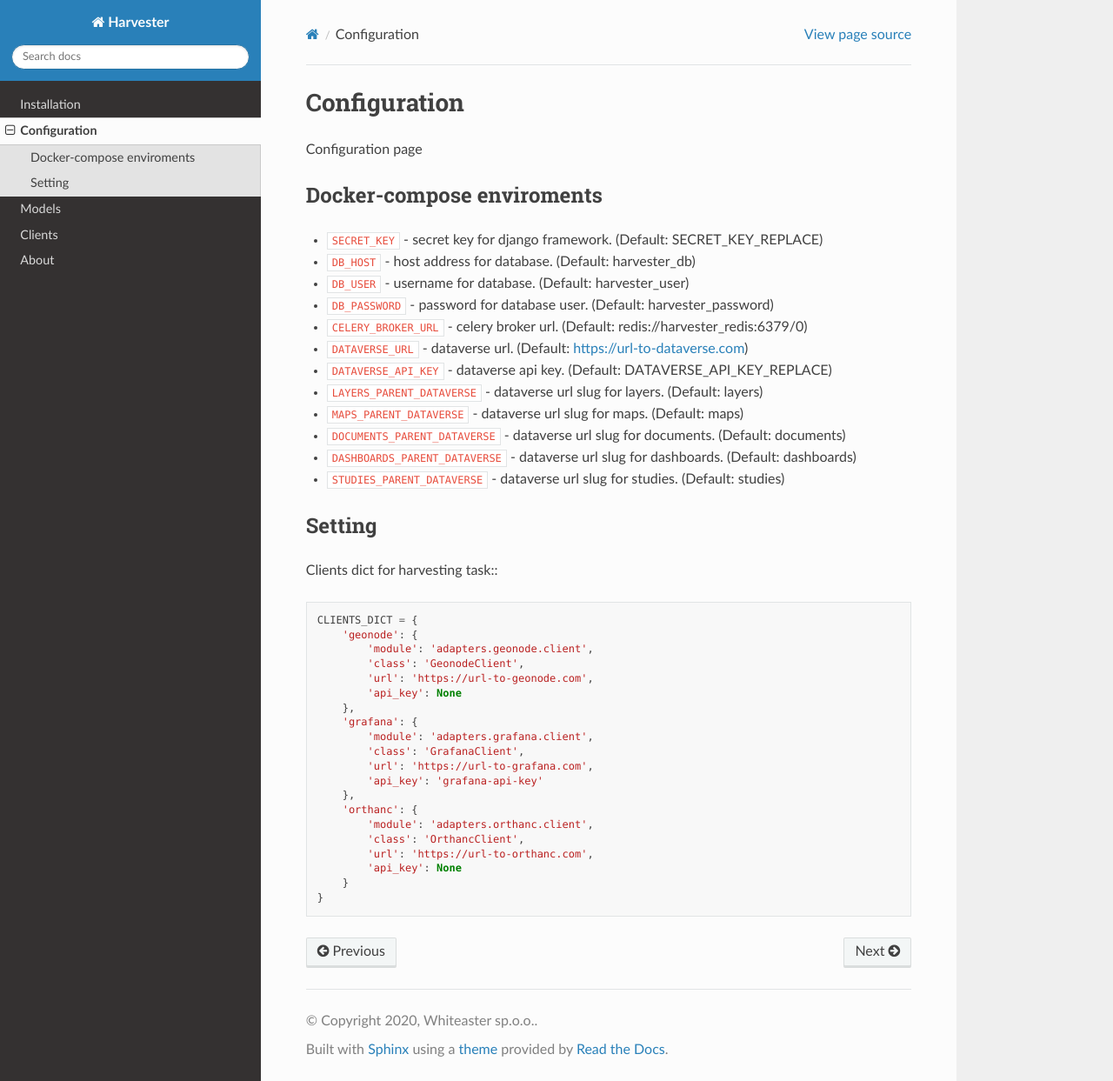
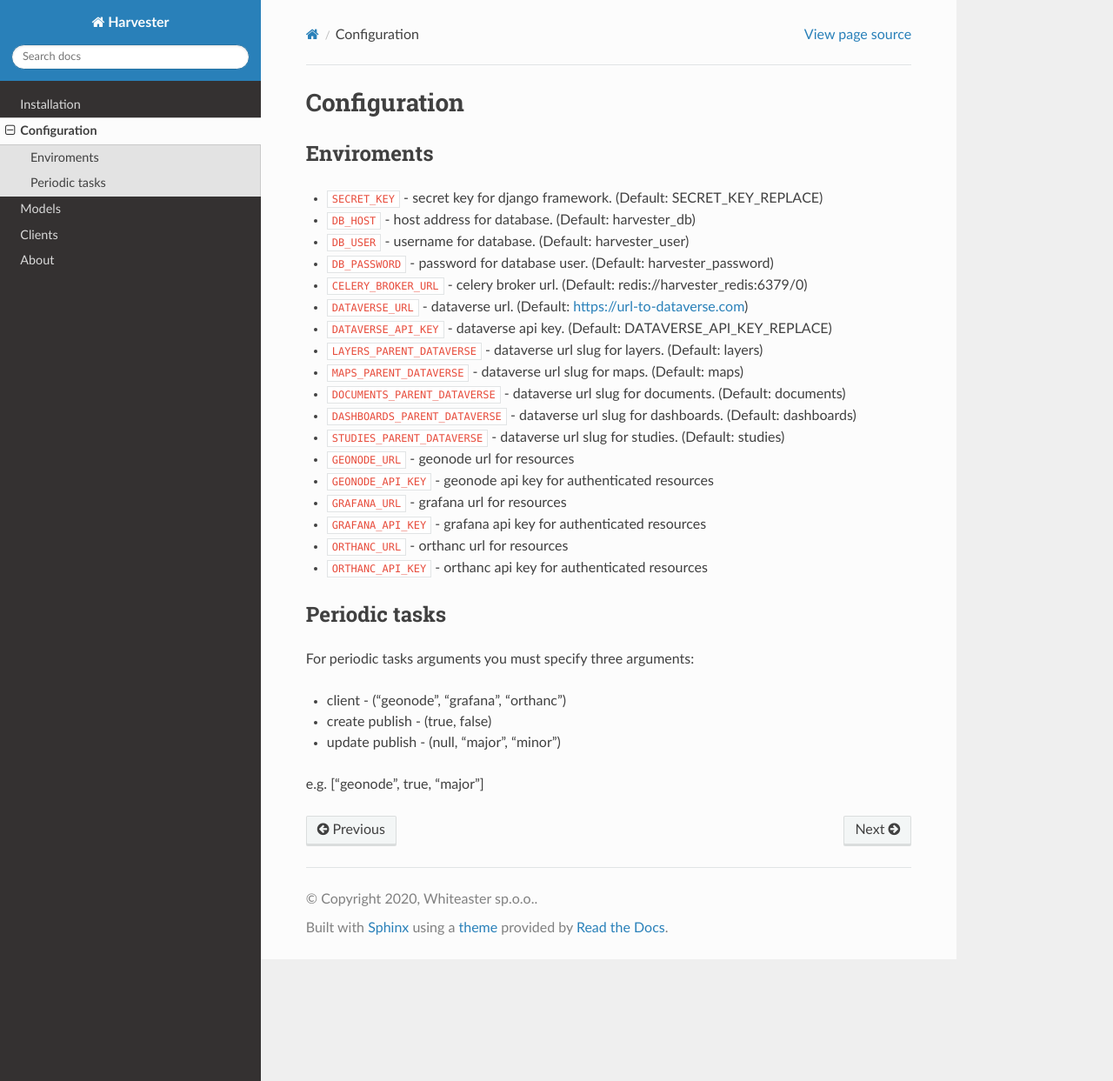
Before and after one commit to OpenForestData/Harverster, a Sphinx documentation site: the page built from docs/modules/configuration.rst, in a window 1280 px wide and 1243 px high. Shown: the whole window at 87% size. Built offline with Sphinx 7.4.7 and the Read the Docs theme 2.0.0, drawn with Linux system fonts in a browser that asks for light colours.

```diff
--- a/docs/modules/about.rst
+++ b/docs/modules/about.rst
@@ -1,9 +1,10 @@
 About
 =====
 
-Page about harvester
+Application copies resources to dataverse from possible sources creating datasets and datafiles
 
 License
 -------
 
-License text
+According to the agreement, the software is covered by the GNU General Publice License 3 - https://www.gnu.org/licenses/gpl-3.0.html
+Documentation in accordance with IX point 2 of the OPZ, after the transfer of copyright, is the property of the Ordering Party - Mammal Research Institute of the Polish Academy of Sciences
--- a/docs/modules/configuration.rst
+++ b/docs/modules/configuration.rst
@@ -1,11 +1,8 @@
 Configuration
 =============
 
-Configuration page
-
-
-Docker-compose enviroments
---------------------------
+Enviroments
+-----------
 
 - ``SECRET_KEY`` - secret key for django framework. (Default: SECRET_KEY_REPLACE)
 - ``DB_HOST`` - host address for database. (Default: harvester_db)
@@ -19,28 +16,21 @@ Docker-compose enviroments
 - ``DOCUMENTS_PARENT_DATAVERSE`` - dataverse url slug for documents. (Default: documents)
 - ``DASHBOARDS_PARENT_DATAVERSE`` - dataverse url slug for dashboards. (Default: dashboards)
 - ``STUDIES_PARENT_DATAVERSE`` - dataverse url slug for studies. (Default: studies)
+- ``GEONODE_URL`` - geonode url for resources
+- ``GEONODE_API_KEY`` - geonode api key for authenticated resources
+- ``GRAFANA_URL`` - grafana url for resources
+- ``GRAFANA_API_KEY`` - grafana api key for authenticated resources
+- ``ORTHANC_URL`` - orthanc url for resources
+- ``ORTHANC_API_KEY`` - orthanc api key for authenticated resources
 
-Setting
--------
-Clients dict for harvesting task:::
 
-    CLIENTS_DICT = {
-        'geonode': {
-            'module': 'adapters.geonode.client',
-            'class': 'GeonodeClient',
-            'url': 'https://url-to-geonode.com',
-            'api_key': None
-        },
-        'grafana': {
-            'module': 'adapters.grafana.client',
-            'class': 'GrafanaClient',
-            'url': 'https://url-to-grafana.com',
-            'api_key': 'grafana-api-key'
-        },
-        'orthanc': {
-            'module': 'adapters.orthanc.client',
-            'class': 'OrthancClient',
-            'url': 'https://url-to-orthanc.com',
-            'api_key': None
-        }
-    }
+Periodic tasks
+--------------
+
+For periodic tasks arguments you must specify three arguments:
+
+- client - ("geonode", "grafana", "orthanc")
+- create publish - (true, false)
+- update publish - (null, "major", "minor")
+
+e.g. ["geonode", true, "major"]
```
Also changed, not shown: docs/modules/installation.rst (+6 -24 lines).
